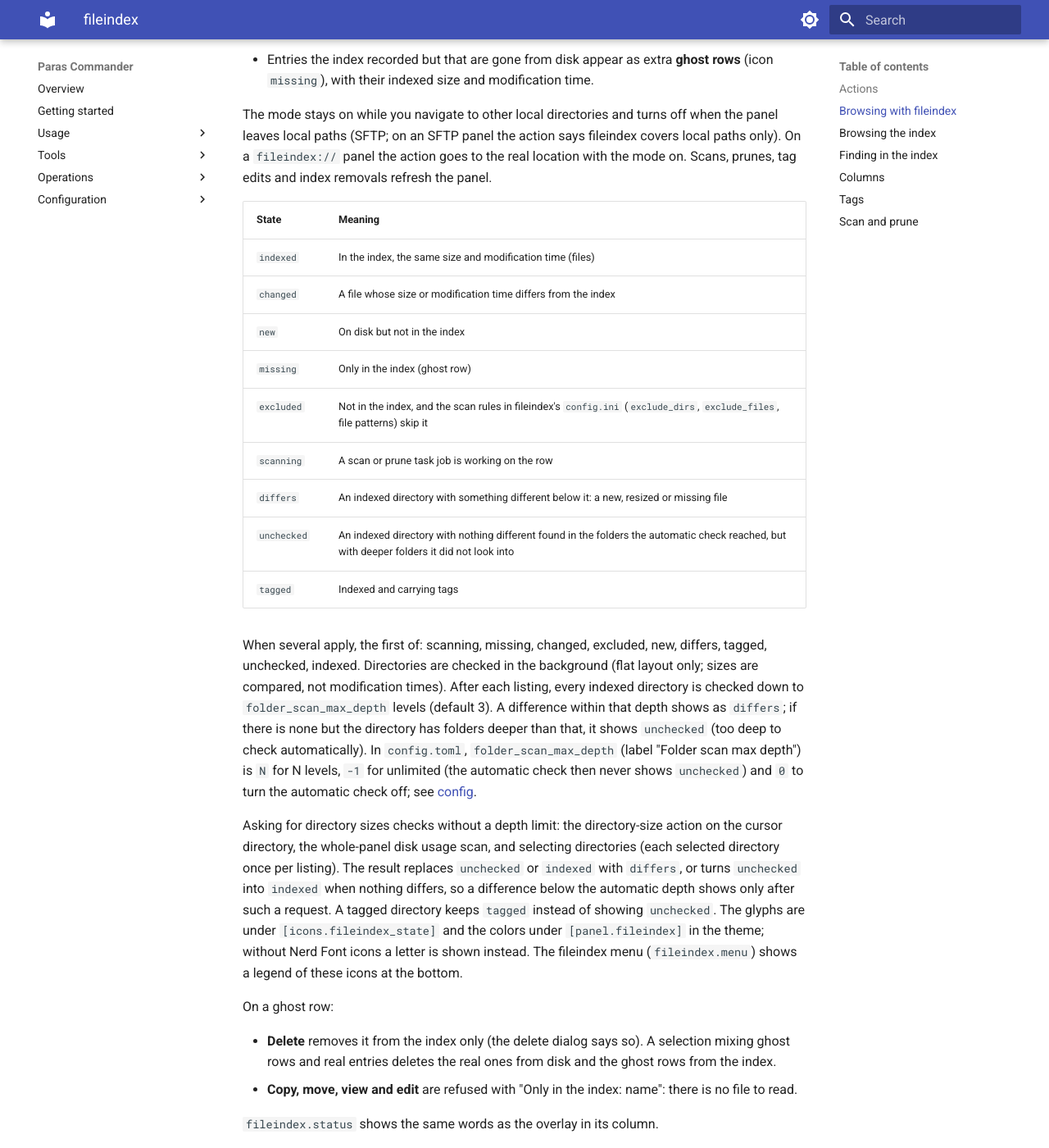
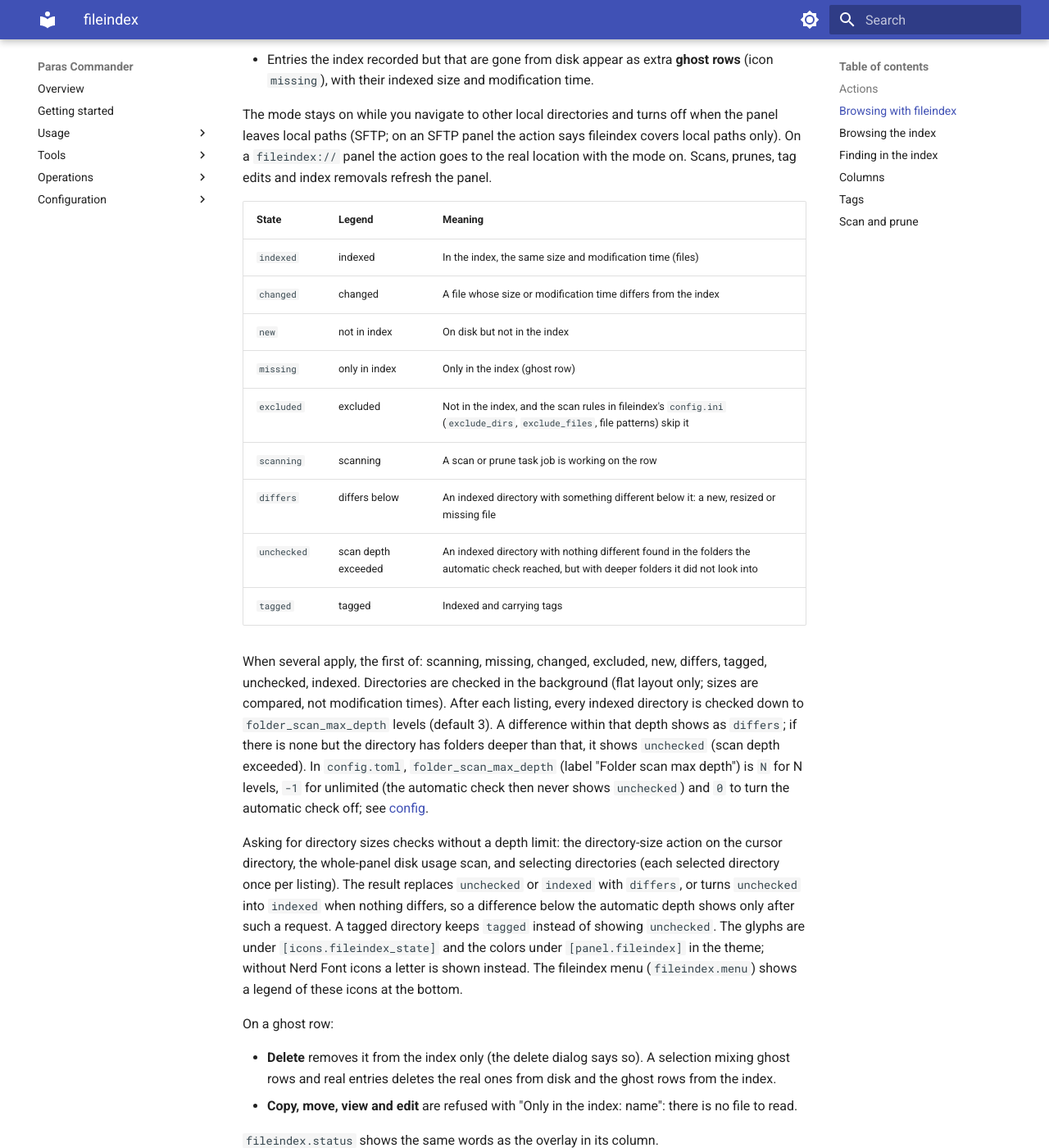
Before and after one commit to paranoidi/paras-commander, an MkDocs documentation site: the page built from docs/fileindex.md, in a window 1280 px wide and 1400 px high, scrolled down 1630 px. Shown: the whole window at 82% size. Built offline with MkDocs 1.6.1 and Material for MkDocs 9.7.7, drawn with Linux system fonts in a browser that asks for light colours.

Commit message:
feat(menu): center the fileindex legend in normal text
Legend lines are centered in the leader-menu strip and labels use the
normal item label style. The unchecked state reads "scan depth exceeded",
and docs/fileindex.md lists each state's legend label.

```diff
--- a/docs/fileindex.md
+++ b/docs/fileindex.md
@@ -64,17 +64,17 @@ fileindex covers local paths only). On a `fileindex://` panel the action goes to
 the real location with the mode on. Scans, prunes, tag edits and index
 removals refresh the panel.
 
-| State | Meaning |
-|---|---|
-| `indexed` | In the index, the same size and modification time (files) |
-| `changed` | A file whose size or modification time differs from the index |
-| `new` | On disk but not in the index |
-| `missing` | Only in the index (ghost row) |
-| `excluded` | Not in the index, and the scan rules in fileindex's `config.ini` (`exclude_dirs`, `exclude_files`, file patterns) skip it |
-| `scanning` | A scan or prune task job is working on the row |
-| `differs` | An indexed directory with something different below it: a new, resized or missing file |
-| `unchecked` | An indexed directory with nothing different found in the folders the automatic check reached, but with deeper folders it did not look into |
-| `tagged` | Indexed and carrying tags |
+| State | Legend | Meaning |
+|---|---|---|
+| `indexed` | indexed | In the index, the same size and modification time (files) |
+| `changed` | changed | A file whose size or modification time differs from the index |
+| `new` | not in index | On disk but not in the index |
+| `missing` | only in index | Only in the index (ghost row) |
+| `excluded` | excluded | Not in the index, and the scan rules in fileindex's `config.ini` (`exclude_dirs`, `exclude_files`, file patterns) skip it |
+| `scanning` | scanning | A scan or prune task job is working on the row |
+| `differs` | differs below | An indexed directory with something different below it: a new, resized or missing file |
+| `unchecked` | scan depth exceeded | An indexed directory with nothing different found in the folders the automatic check reached, but with deeper folders it did not look into |
+| `tagged` | tagged | Indexed and carrying tags |
 
 When several apply, the first of: scanning, missing, changed, excluded, new,
 differs, tagged, unchecked, indexed. Directories are checked in the background
@@ -82,7 +82,7 @@ differs, tagged, unchecked, indexed. Directories are checked in the background
 listing, every indexed directory is checked down to `folder_scan_max_depth`
 levels (default 3). A difference within that depth shows as `differs`; if there
 is none but the directory has folders deeper than that, it shows `unchecked`
-(too deep to check automatically). In `config.toml`, `folder_scan_max_depth`
+(scan depth exceeded). In `config.toml`, `folder_scan_max_depth`
 (label "Folder scan max depth") is `N` for N levels, `-1` for unlimited (the
 automatic check then never shows `unchecked`) and `0` to turn the automatic
 check off; see [config](config.md#fileindex).
```
Also changed, not shown: docs/agents/menus.md (+1 -1 lines), 3 other files.
